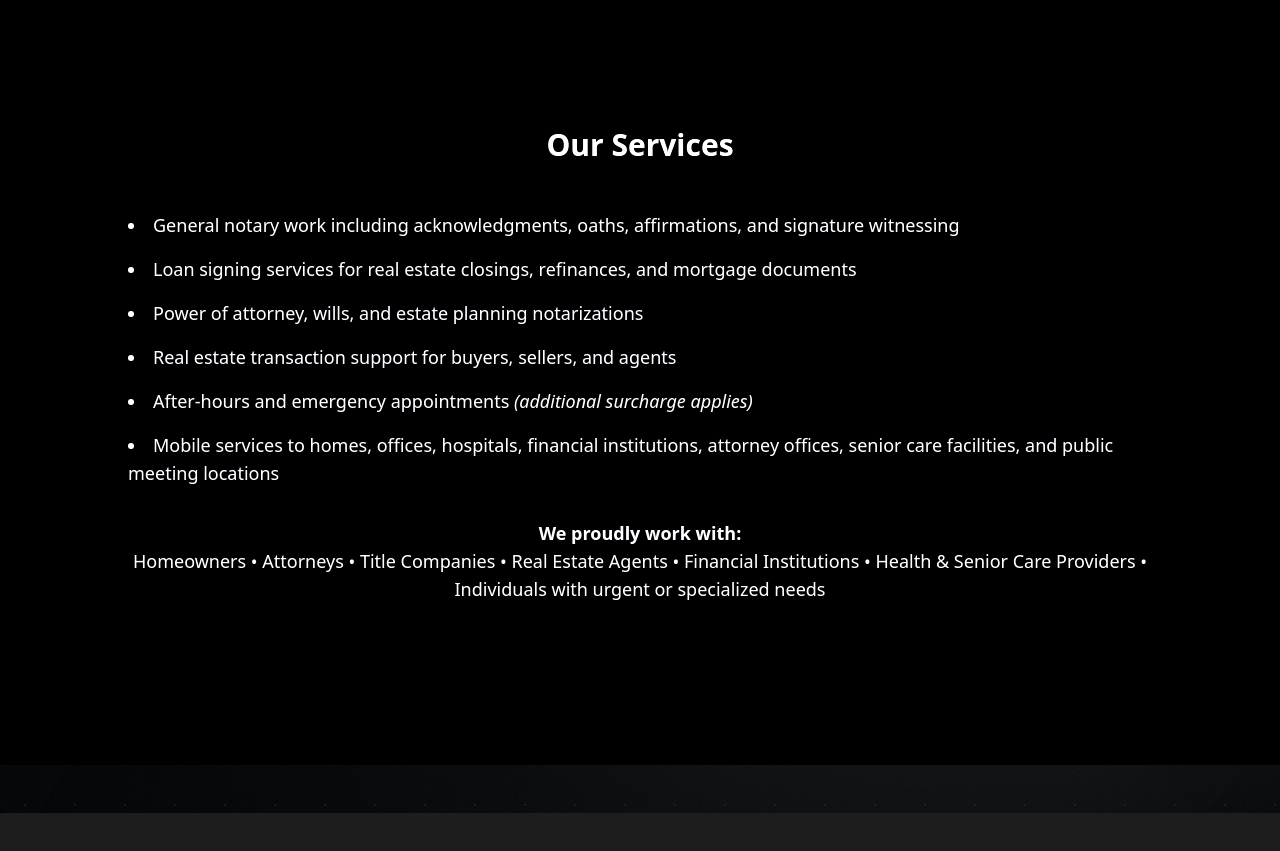
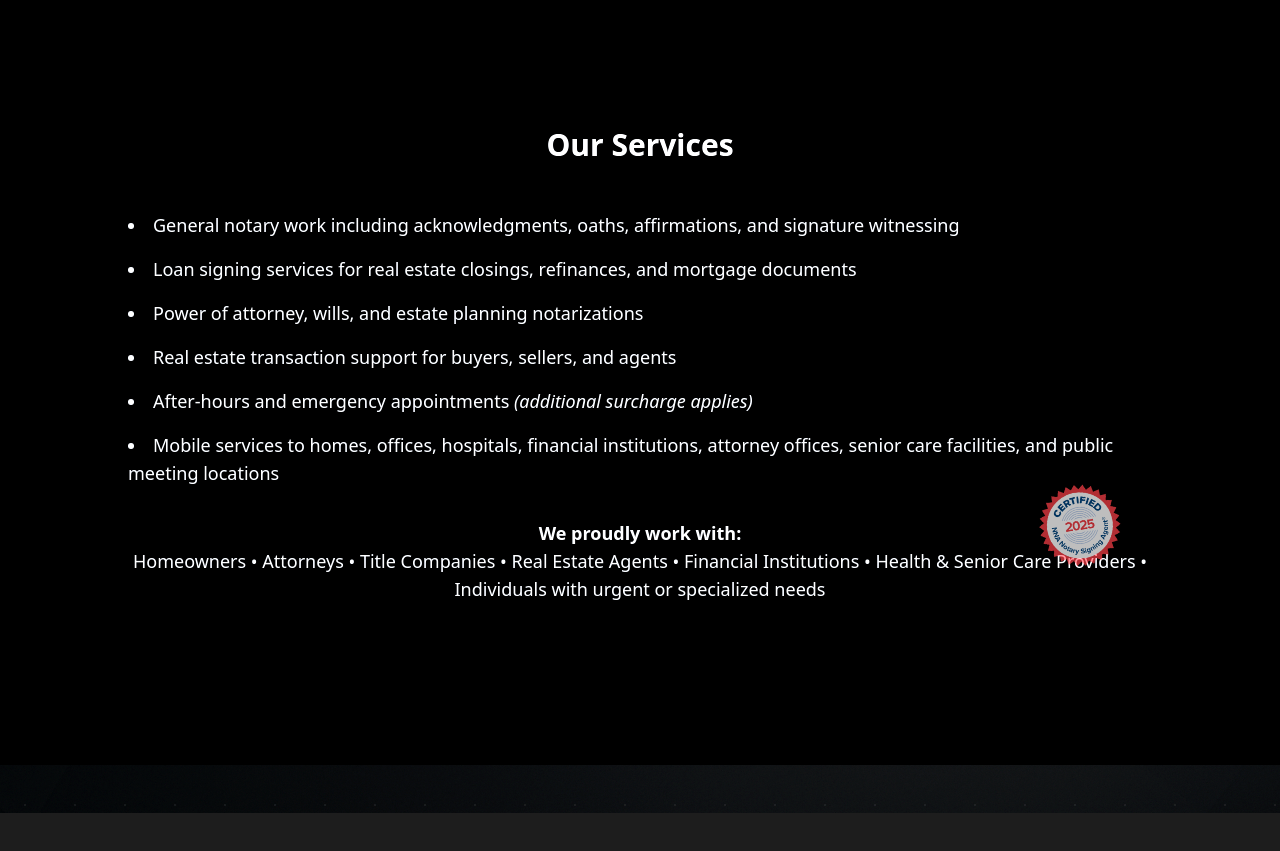
Before and after one commit to BikerViking/keystone-site, a React (Create React App) app: page / in a window 1280 px wide. Shown: the part 1820-2671 px from the top of the page. Built offline with nearby package versions, Linux system fonts and the light colour scheme.

Commit message:
Add test for NNA seal image

```diff
--- a/src/components/LandingHero.jsx
+++ b/src/components/LandingHero.jsx
@@ -102,7 +102,7 @@ export default function LandingHero() {
         aria-label="Services"
         className="flex min-h-screen w-full flex-col items-center justify-center bg-black px-4 py-24 text-gray-200 sm:px-6 sm:py-32 lg:px-8"
       >
-        <div className="mx-auto max-w-screen-lg w-full">
+        <div className="relative mx-auto w-full max-w-screen-lg">
           <h2 className="mb-8 text-center text-3xl font-bold sm:mb-12">
             Our Services
           </h2>
@@ -139,10 +139,16 @@ export default function LandingHero() {
               Estate Agents &bull; Financial Institutions &bull; Health &amp;
               Senior Care Providers &bull; Individuals with urgent or
               specialized needs
-            </p>
-          </div>
+          </p>
         </div>
-      </section>
+        <img
+          src="/nna-seal.PNG"
+          alt=""
+          aria-hidden="true"
+          className="absolute bottom-6 right-6 w-24 opacity-60 rotate-[-8deg] pointer-events-none"
+        />
+      </div>
+    </section>
 
       {/* FAQ Section */}
       <section
```
Also changed, not shown: 1 other file (tests, documents, lock files or other folders).
